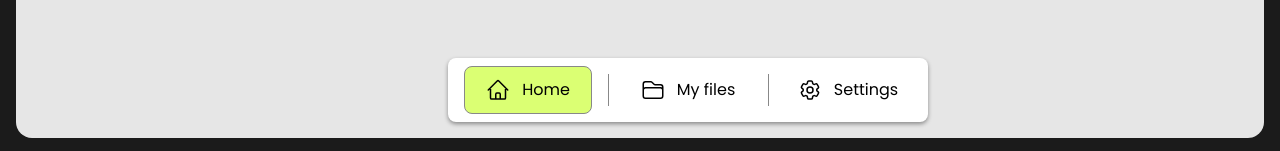
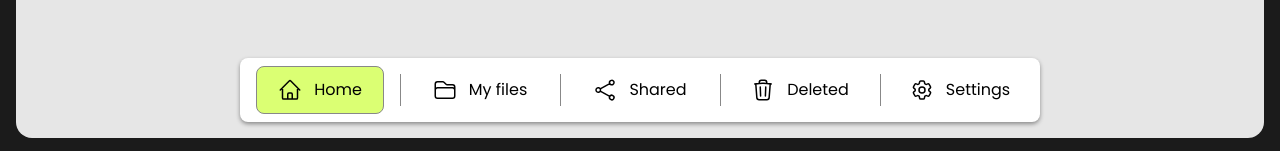
Before and after one commit to SamRemix/fs-manager, a React (Vite) app in the folder front_/: page / in a window 1280 px wide. Shown: the part 646-797 px from the top of the page. Built offline with nearby package versions, Linux system fonts and the light colour scheme; no server answers.

Commit message:
add navbar items

```diff
--- a/front_/src/components/Navbar/links.js
+++ b/front_/src/components/Navbar/links.js
@@ -1,16 +1,32 @@
+// icons are from heroicons library
+
+// defines first id and then increment it for each other item
+// id is just for key attribute
+let id = 1
+
 export const links = [
   {
-    id: 1,
+    id: id++,
     path: '/',
     name: 'Home',
     icon: 'HomeIcon'
   }, {
-    id: 2,
+    id: id++,
     path: '/my-files',
     name: 'My files',
     icon: 'FolderIcon'
   }, {
-    id: 3,
+    id: id++,
+    path: '/shared',
+    name: 'Shared',
+    icon: 'ShareIcon'
+  }, {
+    id: id++,
+    path: '/deleted',
+    name: 'Deleted',
+    icon: 'TrashIcon'
+  }, {
+    id: id++,
     path: '/settings',
     name: 'Settings',
     icon: 'Cog6ToothIcon'
@@ -19,12 +35,12 @@ export const links = [
 
 export const authLinks = [
   {
-    id: 1,
+    id: id++,
     path: '/sign-up',
     name: 'Sign up',
     icon: 'UserPlusIcon'
   }, {
-    id: 2,
+    id: id++,
     path: '/log-in',
     name: 'Log in',
     icon: 'ArrowRightOnRectangleIcon'
--- a/front_/src/components/Navbar/styles.scss
+++ b/front_/src/components/Navbar/styles.scss
@@ -1,5 +1,5 @@
-// max items number (2 in header, 3 in navbar)
-$itemsNumber: 3;
+// max items number (2 in header, 5 in navbar)
+$itemsNumber: 5;
 
 @mixin container {
   background: #fff;
@@ -101,6 +101,6 @@ $itemsNumber: 3;
 .navbar {
   @include container;
   justify-content: center;
-  // $itemsNumber * 8rem = navbar width, divide it by 2 to center it
-  inset: auto auto 2rem calc(50% - calc($itemsNumber * 8rem / 2));
+  // $itemsNumber * 10rem = navbar width, divide it by 2 to center it
+  inset: auto auto 2rem calc(50% - calc($itemsNumber * 10rem / 2));
 }
```
